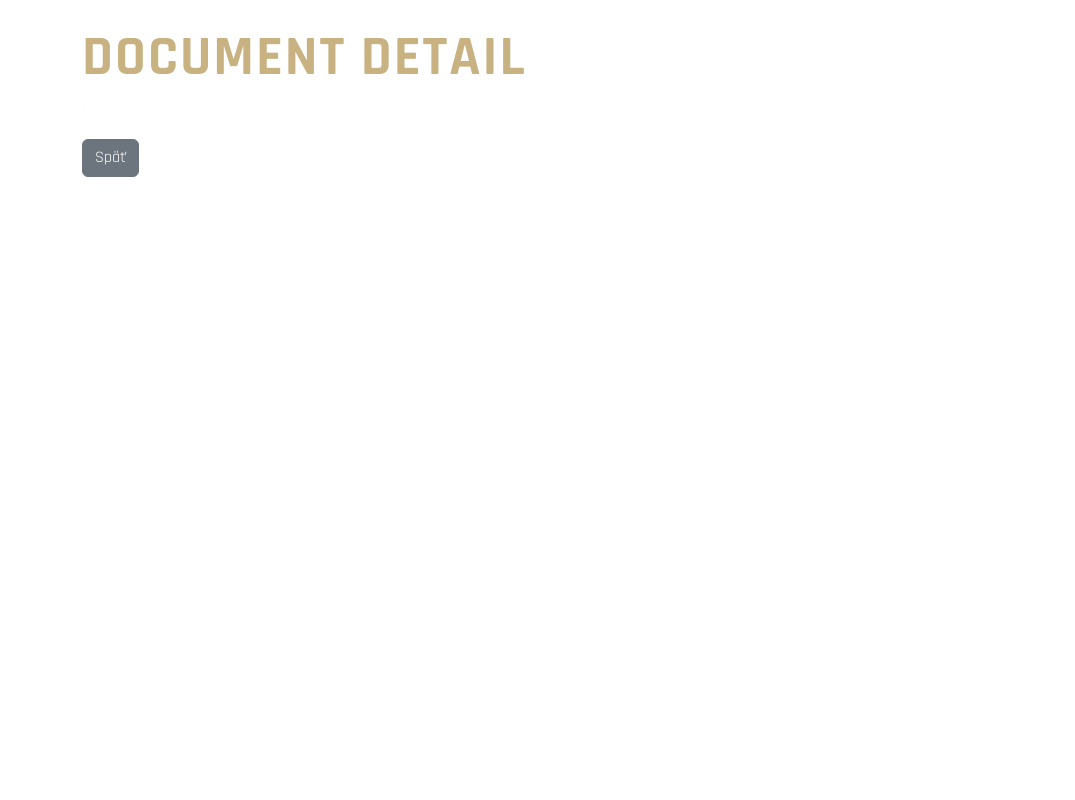
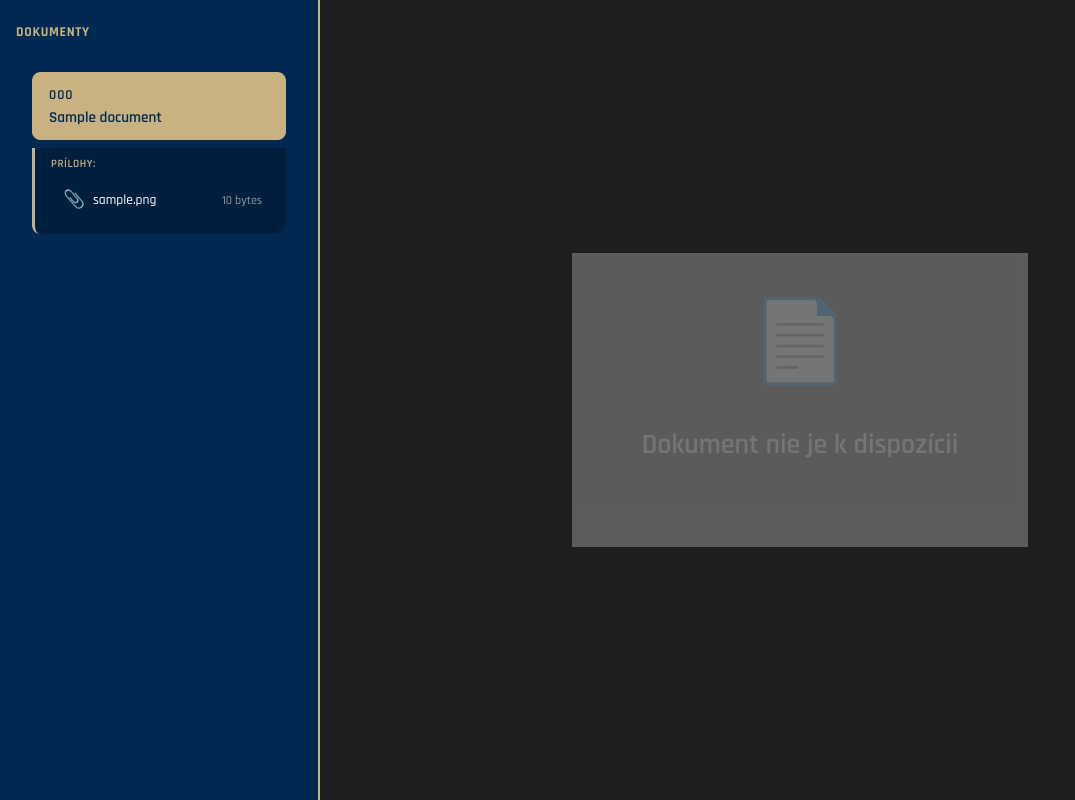
Before and after one commit to zuriii4/mido_app, a Django app: template kiosk/templates/kiosk/document_detail.html in a window 1280 px wide. Shown: the whole page, without its empty margins (0-1075 px from the left). Run offline with Django 5.2, Linux system fonts and the light colour scheme; tables that the repository leaves empty hold one stand-in row (values such as "Sample post"); the template is opened without the code that fills it: values that come from a table or form of the project are taken from there, most other values are stand-ins (such as "Sample title", 1, 10 or a date in 2020); parts of the project's set-up code (start-up, migrations or seed data) failed here and were passed over; some libraries are stand-ins or nearby versions.

Commit message:
detail docuyments - views attachments & attach.. overview

```diff
--- a/documents/urls.py
+++ b/documents/urls.py
@@ -8,6 +8,8 @@ from documents.views import (
     DocumentVersionsView,
 )
 
+app_name = 'documents'
+
 urlpatterns = [
     path('', DocumentListView.as_view(), name='document-list'),
     path('versions/<uuid:pk>/file/', DocumentVersionFileView.as_view(), name='document-version-file'),
--- a/documents/views.py
+++ b/documents/views.py
@@ -112,7 +112,6 @@ class AttachmentFileView(APIView):
         )
         if attachment is None or not attachment.file_path:
             raise Http404
-        # pristup len cez viditelny dokument
         _visible_version_or_404(request.user, attachment.document_version_id)
 
         if attachment.converted_to_pdf:
--- a/kiosk/static/kiosk/kiosk.css
+++ b/kiosk/static/kiosk/kiosk.css
@@ -710,3 +710,188 @@ main.flex-grow-1 {
     min-height: 0;
     overflow: hidden;
 }
+
+/* === Document viewer (sidebar + PDF) === */
+.document-viewer-layout {
+    display: flex;
+    height: 100vh;
+    background: var(--tv-light);
+    overflow: hidden;
+}
+
+.documents-sidebar {
+    width: 320px;
+    flex-shrink: 0;
+    background: var(--tv-blue-dark);
+    color: var(--tv-white);
+    overflow-y: auto;
+    padding: 1.5rem 1rem;
+    border-right: 2px solid var(--tv-gold);
+}
+
+.documents-sidebar h3 {
+    color: var(--tv-gold);
+    text-transform: uppercase;
+    font-size: 0.85rem;
+    margin: 0 0 1rem 0;
+    letter-spacing: 0.05em;
+    font-weight: 700;
+}
+
+.documents-list {
+    display: flex;
+    flex-direction: column;
+    gap: 0.5rem;
+}
+
+.document-group {
+    border-radius: 8px;
+    overflow: hidden;
+}
+
+.doc-btn {
+    display: block;
+    background: rgba(255, 255, 255, 0.05);
+    color: var(--tv-white);
+    border: 1px solid rgba(255, 255, 255, 0.1);
+    padding: 0.75rem 1rem;
+    border-radius: 8px;
+    text-decoration: none;
+    text-align: left;
+    transition: all 0.15s ease-out;
+}
+
+.doc-btn:hover {
+    background: rgba(255, 255, 255, 0.12);
+    border-color: var(--tv-gold);
+    color: var(--tv-white);
+    text-decoration: none;
+}
+
+.document-group.active .doc-btn {
+    background: var(--tv-gold);
+    color: var(--tv-blue-dark);
+    border-color: var(--tv-gold);
+}
+
+.doc-number {
+    font-family: 'Rajdhani', monospace;
+    font-size: 0.85rem;
+    font-weight: 600;
+    letter-spacing: 1px;
+    color: var(--tv-blue);
+}
+
+.document-group.active .doc-number {
+    color: var(--tv-blue-dark);
+}
+
+.doc-title {
+    font-size: 0.95rem;
+    font-weight: 500;
+    margin-top: 0.2rem;
+    line-height: 1.2;
+    color: var(--tv-white);
+}
+
+.document-group.active .doc-title {
+    color: var(--tv-blue-dark);
+    font-weight: 600;
+}
+
+/* Attachments pod aktivnym dokumentom */
+.attachments-list {
+    margin-top: 0.5rem;
+    padding: 0.5rem 0.75rem 0.5rem 1rem;
+    background: rgba(0, 0, 0, 0.25);
+    border-left: 3px solid var(--tv-gold);
+    border-radius: 0 0 8px 8px;
+}
+
+.attachments-label {
+    font-size: 0.7rem;
+    text-transform: uppercase;
+    color: var(--tv-gold);
+    letter-spacing: 0.05em;
+    margin-bottom: 0.4rem;
+    font-weight: 600;
+}
+
+.att-btn {
+    display: flex;
+    align-items: center;
+    gap: 0.5rem;
+    padding: 0.5rem 0.75rem;
+    color: var(--tv-white);
+    text-decoration: none;
+    font-size: 0.85rem;
+    border-radius: 4px;
+    margin-bottom: 0.25rem;
+    transition: background 0.15s;
+}
+
+.att-btn:hover {
+    background: rgba(200, 178, 129, 0.2);
+    color: var(--tv-gold);
+    text-decoration: none;
+}
+
+.att-icon {
+    flex-shrink: 0;
+    font-size: 1.1rem;
+}
+
+.att-name {
+    flex: 1;
+    overflow: hidden;
+    text-overflow: ellipsis;
+    white-space: nowrap;
+}
+
+.att-size {
+    flex-shrink: 0;
+    font-size: 0.75rem;
+    color: #999;
+    font-family: 'Rajdhani', monospace;
+}
+
+/* Hlavna PDF oblast */
+.viewer-area {
+    flex: 1;
+    display: flex;
+    background: #1e1e1e;
+    overflow: hidden;
+}
+
+.pdf-iframe {
+    width: 100%;
+    height: 100%;
+    border: none;
+    background: white;
+}
+
+.placeholder {
+    margin: auto;
+    color: #999;
+    text-align: center;
+    padding: 2rem;
+}
+
+.placeholder-icon {
+    font-size: 5rem;
+    margin-bottom: 1.5rem;
+    opacity: 0.5;
+}
+
+.placeholder h2 {
+    color: #ccc;
+    font-size: 1.75rem;
+    margin-bottom: 0.75rem;
+}
+
+.empty-state-sidebar {
+    text-align: center;
+    padding: 2rem 1rem;
+    color: #999;
+    font-size: 0.9rem;
+}
--- a/kiosk/templates/kiosk/dashboard.html
+++ b/kiosk/templates/kiosk/dashboard.html
@@ -30,7 +30,7 @@
         {% if documents %}
             <div class="documents-list">
                 {% for doc in documents %}
-                    <a href="#" class="document-card">
+                    <a href="{% url 'kiosk:document' pk=doc.pk %}" class="document-card">
                         <div class="document-icon">&#128196;</div>
                         <div class="document-info">
                             <div class="document-number">{{ doc.document_number }}</div>
--- a/kiosk/templates/kiosk/document_detail.html
+++ b/kiosk/templates/kiosk/document_detail.html
@@ -1,11 +1,56 @@
 {% extends 'kiosk/base.html' %}
+{% load static %}
 
-{% block title %}MIDo - Dokument{% endblock %}
+{% block title %}{{ document.document_number }} - MIDo{% endblock %}
 
 {% block content %}
-<div class="container py-4">
-    <h1>Document detail</h1>
-    <p>PK: {{ document_pk }}</p>
-    <a href="{% url 'kiosk:dashboard' %}" class="btn btn-secondary">Späť</a>
+<div class="document-viewer-layout">
+
+    <!-- Sidebar: zoznam dokumentov + attachments aktivneho dokumentu -->
+    <aside class="documents-sidebar">
+        <h3>Dokumenty</h3>
+        <div class="documents-list">
+            <div class="document-group active">
+                <div class="doc-btn">
+                    <div class="doc-number">{{ document.document_number }}</div>
+                    <div class="doc-title">{{ document.title }}</div>
+                </div>
+
+                {% if attachments %}
+                    <div class="attachments-list">
+                        <div class="attachments-label">Prílohy:</div>
+                        {% for att in attachments %}
+                            <a href="{% url 'documents:attachment-file' pk=att.pk %}"
+                                class="att-btn"
+                                target="_blank"
+                                rel="noopener">
+                                <span class="att-icon">&#128206;</span>
+                                <span class="att-name">{{ att.file_name }}</span>
+                                {% if att.file_size %}
+                                    <span class="att-size">{{ att.file_size|filesizeformat }}</span>
+                                {% endif %}
+                            </a>
+                        {% endfor %}
+                    </div>
+                {% endif %}
+            </div>
+        </div>
+    </aside>
+
+    <!-- Hlavna oblast: PDF preview -->
+    <div class="viewer-area">
+        {% if current_version and current_version.file_path %}
+            <iframe src="{% url 'documents:document-version-file' pk=current_version.pk %}"
+                    class="pdf-iframe"
+                    title="{{ document.document_number }} - {{ document.title }}"></iframe>
+        {% else %}
+            <div class="placeholder">
+                <div class="placeholder-icon">&#128196;</div>
+                <h2>Dokument nie je k dispozícii</h2>
+                <p>Súbor ešte nebol stiahnutý alebo aktuálna verzia neexistuje.</p>
+            </div>
+        {% endif %}
+    </div>
+
 </div>
 {% endblock %}
--- a/kiosk/urls.py
+++ b/kiosk/urls.py
@@ -8,6 +8,7 @@ urlpatterns = [
     path('', views.KioskView.as_view(), name='home'),
     path('device-setup/', views.DeviceSetupView.as_view(), name='device-setup'),
     path('dashboard/', views.DashboardView.as_view(), name='dashboard'),
-    path('document/<int:pk>/', views.DocumentDetailView.as_view(), name='document'),
+    path('document/<uuid:pk>/', views.DocumentDetailView.as_view(), name='document'),
+    path('notification/<uuid:notification_id>/read/', views.MarkAsReadNotificationView.as_view(), name='mark-notification-as-read'),
     path('logout/', views.LogoutView.as_view(), name='logout'),
 ]
```
Also changed, not shown: kiosk/views.py (+51 -2 lines), documents/services.py (line endings or trailing spaces).
